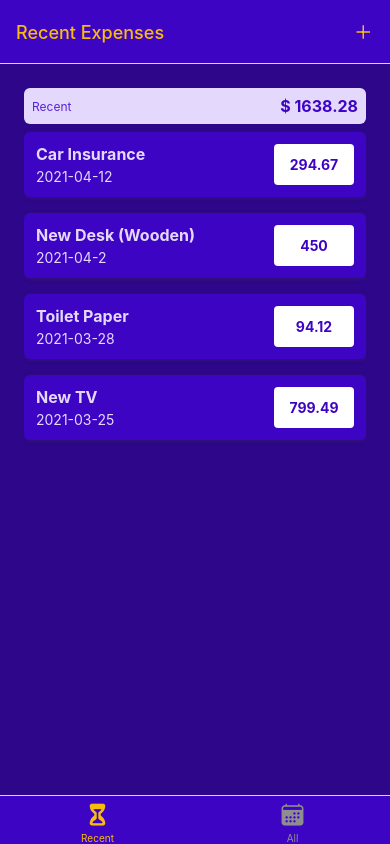
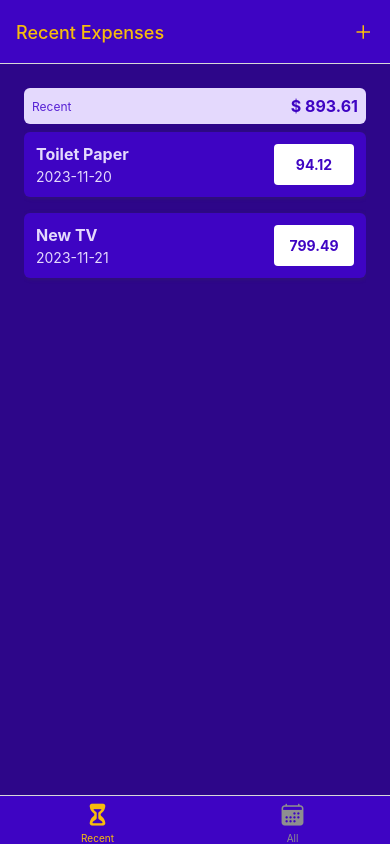
Before and after one commit to maumercado/RN_ExpenseTracker, a React Native app: screen /RecentExpenses in a window 390 px wide. Built offline with nearby package versions, Linux system fonts and the light colour scheme.

Commit message:
Add context with useReducer

```diff
--- a/App.js
+++ b/App.js
@@ -10,6 +10,7 @@ import ManageExpense from './screens/ManageExpense'
 import RecentExpenses from './screens/RecentExpenses'
 import AllExpenses from './screens/AllExpenses'
 import IconButton from './UI/IconButton'
+import ExpensesContextProvider from './store/expenses-context'
 
 const Stack = createNativeStackNavigator()
 const BottomTabs = createBottomTabNavigator()
@@ -76,6 +77,7 @@ export default function App () {
   return (
     <>
       <StatusBar style='auto' />
+      <ExpensesContextProvider>
         <NavigationContainer>
           <Stack.Navigator
             screenOptions={{
@@ -99,6 +101,7 @@ export default function App () {
             />
           </Stack.Navigator>
         </NavigationContainer>
+      </ExpensesContextProvider>
     </>
   )
 }
--- a/components/ExpensesOutput/ExpensesOutput.js
+++ b/components/ExpensesOutput/ExpensesOutput.js
@@ -4,38 +4,11 @@ import ExpensesList from './ExpensesList'
 import ExpensesSummary from './ExpensesSummary'
 import { GlobalStyles } from '../../constants/styles'
 
-const DUMMY_EXPENSES = [
-  {
-    id: 'e1',
-    description: 'Car Insurance',
-    amount: 294.67,
-    date: new Date('2021-04-12')
-  },
-  {
-    id: 'e2',
-    description: 'New Desk (Wooden)',
-    amount: 450,
-    date: new Date('2021-04-02')
-  },
-  {
-    id: 'e3',
-    description: 'Toilet Paper',
-    amount: 94.12,
-    date: new Date('2021-03-28')
-  },
-  {
-    id: 'e4',
-    description: 'New TV',
-    amount: 799.49,
-    date: new Date('2021-03-25')
-  }
-]
-
 function ExpensesOutput ({ expenses, expensesPeriod }) {
   return (
     <View style={styles.container}>
-      <ExpensesSummary periodName={expensesPeriod} expenses={DUMMY_EXPENSES} />
-      <ExpensesList expenses={DUMMY_EXPENSES} />
+      <ExpensesSummary periodName={expensesPeriod} expenses={expenses} />
+      <ExpensesList expenses={expenses} />
     </View>
   )
 }
--- a/screens/AllExpenses.js
+++ b/screens/AllExpenses.js
@@ -1,8 +1,11 @@
+import { useContext } from 'react'
+import { ExpensesContext } from '../store/expenses-context'
 import ExpensesOutput from '../components/ExpensesOutput/ExpensesOutput'
 
 function AllExpenses () {
+  const expensesCtx = useContext(ExpensesContext)
   return (
-    <ExpensesOutput expensesPeriod='Total' />
+    <ExpensesOutput expenses={expensesCtx.expenses} expensesPeriod='Total' />
   )
 }
 
--- a/screens/ManageExpense.js
+++ b/screens/ManageExpense.js
@@ -14,10 +14,16 @@ function ManageExpense ({ route, navigation }) {
     })
   }, [navigation, isEditing])
 
+  function deleteExpenseHandler () {
+    navigation.goBack()
+  }
+
   function cancelHandler () {
+    navigation.goBack()
   }
 
   function confirmHandler () {
+    navigation.goBack()
   }
 
   return (
@@ -45,7 +51,7 @@ function ManageExpense ({ route, navigation }) {
             icon='trash'
             size={24}
             color={GlobalStyles.colors.error500}
-            onPress={() => {}}
+            onPress={deleteExpenseHandler}
           />
         </View>}
     </View>
--- a/screens/RecentExpenses.js
+++ b/screens/RecentExpenses.js
@@ -1,8 +1,18 @@
+import { useContext } from 'react'
+import { ExpensesContext } from '../store/expenses-context'
 import ExpensesOutput from '../components/ExpensesOutput/ExpensesOutput'
+import { getDateMinusDays } from '../util/date'
 
 function RecentExpenses () {
+  const expensesCtx = useContext(ExpensesContext)
+  const recentExpenses = expensesCtx.expenses.filter(expense => {
+    const currentDate = new Date()
+    const dateMinus7Days = getDateMinusDays(currentDate, 7)
+    return expense.date > dateMinus7Days
+  })
+
   return (
-    <ExpensesOutput expensesPeriod='Recent' />
+    <ExpensesOutput expenses={recentExpenses} expensesPeriod='Recent' />
   )
 }
 
--- /dev/null
+++ b/store/expenses-context.js
@@ -0,0 +1,86 @@
+import { createContext, useReducer } from 'react'
+
+const DUMMY_EXPENSES = [
+  {
+    id: 'e1',
+    description: 'Car Insurance',
+    amount: 294.67,
+    date: new Date('2023-04-12')
+  },
+  {
+    id: 'e2',
+    description: 'New Desk (Wooden)',
+    amount: 450,
+    date: new Date('2023-04-02')
+  },
+  {
+    id: 'e3',
+    description: 'Toilet Paper',
+    amount: 94.12,
+    date: new Date('2023-11-20')
+  },
+  {
+    id: 'e4',
+    description: 'New TV',
+    amount: 799.49,
+    date: new Date('2023-11-21')
+  }
+]
+
+/* eslint-disable no-case-declarations */
+export const ExpensesContext = createContext({
+  expenses: [],
+  addExpense: ({ description, amount, date }) => {},
+  updateExpense: (id, { description, amount, date }) => {},
+  deleteExpense: (id) => {}
+})
+
+function expensesReducer (state, action) {
+  switch (action.tyoe) {
+    case 'ADD':
+      const id = new Date().getTime().toString() + Math.random().toString()
+      return [{ ...action.payload, id }, ...state]
+    case 'UPDATE':
+      const updatedExpenseIndex = state.findIndex(expense => expense.id === action.payload.id)
+      const udpatableExpense = state[updatedExpenseIndex]
+      const updatedExpense = { ...udpatableExpense, ...action.payload.data }
+      const updatedExpenses = [...state]
+      updatedExpenses[updatedExpenseIndex] = updatedExpense
+      return updatedExpenses
+    case 'DELETE':
+      return state.filter(expense => expense.id !== action.payload)
+    default:
+      return state
+  }
+}
+
+function ExpensesContextProvider ({ children }) {
+  const [expensesState, dispatch] = useReducer(expensesReducer, DUMMY_EXPENSES)
+
+  function addExpense (expenseData) {
+    dispatch({ type: 'ADD', payload: expenseData })
+  }
+
+  function deleteExpense (id) {
+    dispatch({ type: 'DELETE', payload: id })
+  }
+
+  function updateExpense (id, expenseData) {
+    dispatch({ type: 'UPDATE', payload: { id, data: expenseData } })
+  }
+
+  return (
+    <ExpensesContext.Provider
+      value={{
+        expenses: expensesState,
+        addExpense,
+        deleteExpense,
+        updateExpense
+      }}
+    >
+      {children}
+    </ExpensesContext.Provider>
+  )
+}
+
+export default ExpensesContextProvider
--- a/util/date.js
+++ b/util/date.js
@@ -5,3 +5,7 @@ export const getFormattedDate = (date) => {
 
   return `${year}-${month.toString().padStart(2, '0')}-${day}`
 }
+
+export const getDateMinusDays = (date, days) => {
+  return new Date(date.getFullYear(), date.getMonth(), date.getDate() - days)
+}
```
Lines whose indentation alone changed are shown as unchanged.
